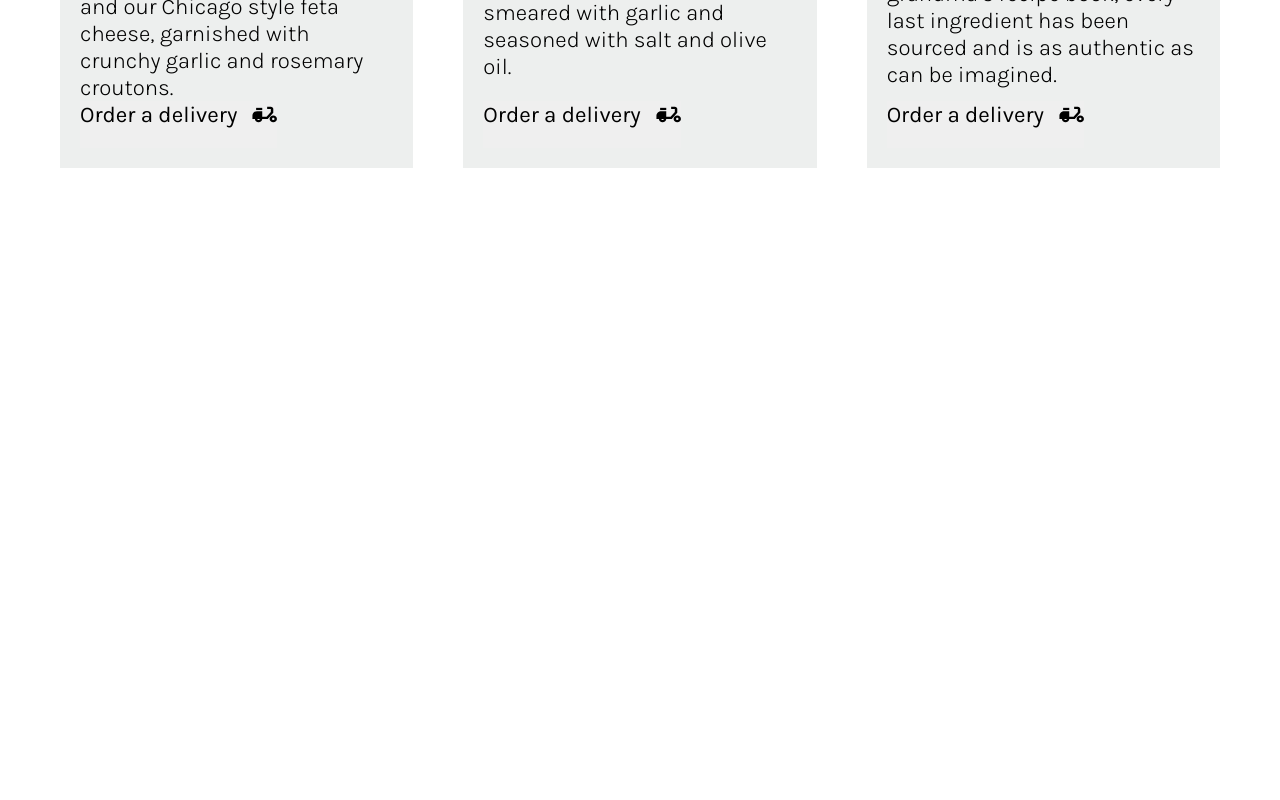
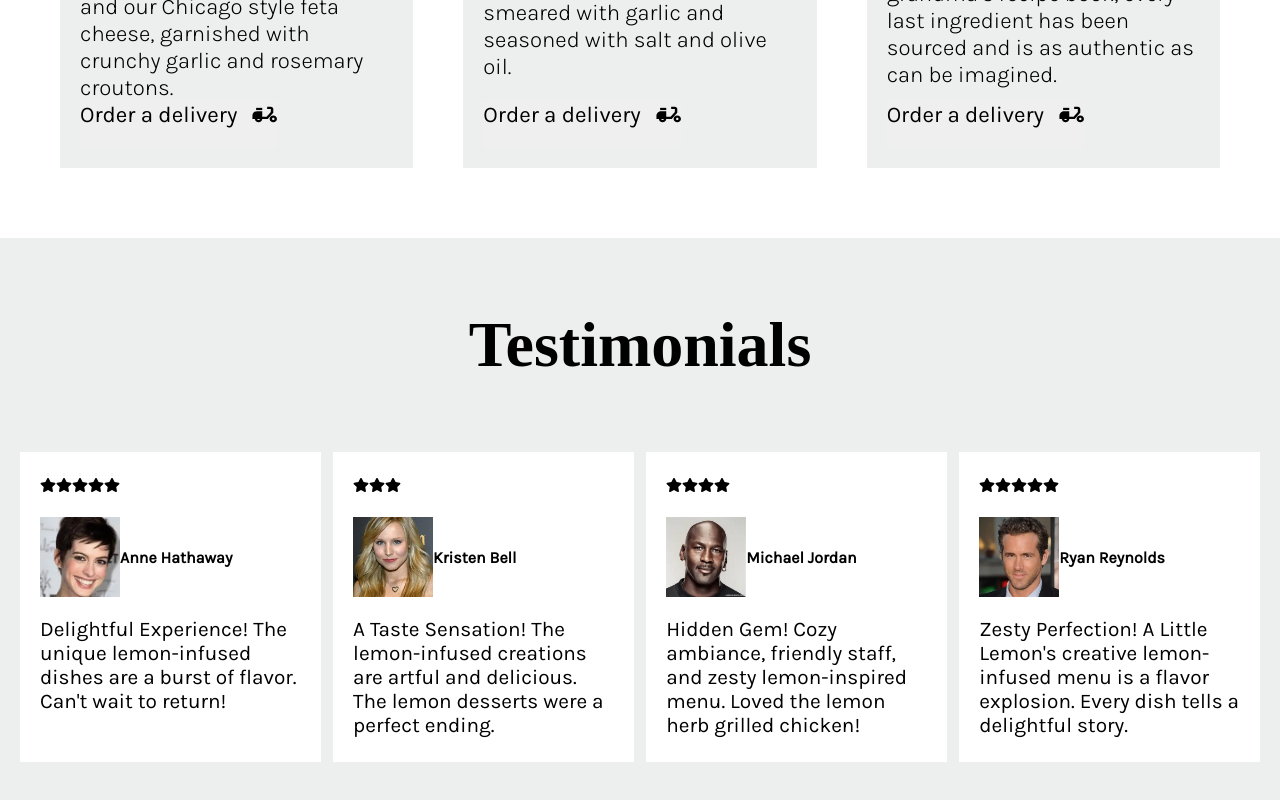
Before and after one commit to ashishthomas2202/little-lemon, a React (Create React App) app: page / in a window 1280 px wide. Shown: the part 1131-1931 px from the top of the page. Before the commit the page ends 1369 px from the top, so only its background shows below. Built offline with nearby package versions, Linux system fonts and the light colour scheme; a web font is replaced by a local one.

Commit message:
fix navbar bug, added responsiveness to Testimonials component

```diff
--- a/src/App.js
+++ b/src/App.js
@@ -13,9 +13,9 @@
       <Navbar />
       <Hero />
       <Highlights />
-      {/* <Testimonials />
-      <About />
-      <Footer /> */}
+      <Testimonials />
+      {/* <About /> */}
+      {/* <Footer /> */}
     </>
   );
 }
--- a/src/components/Navbar.module.css
+++ b/src/components/Navbar.module.css
@@ -1,5 +1,5 @@
 .header {
-  width: 100vw;
+  width: 100%;
   display: flex;
   justify-content: center;
 }
--- a/src/components/Testimonials.module.css
+++ b/src/components/Testimonials.module.css
@@ -14,19 +14,25 @@
   gap: 70px;
 }
 
-.container>header,
-.container>main {
+.container > header,
+.container > main {
   width: 100%;
   height: max-content;
   display: flex;
-
 }
 
 .container > header {
   justify-content: center;
 }
 
-.container >  main{
+.container > main {
   justify-content: space-between;
-    gap: 50px;
+  gap: 1%;
 }
+
+@media screen and (max-width: 796px) {
+  .container > main {
+    flex-direction: column;
+    gap: 25px;
+  }
+}
```
Lines whose indentation alone changed are shown as unchanged.
